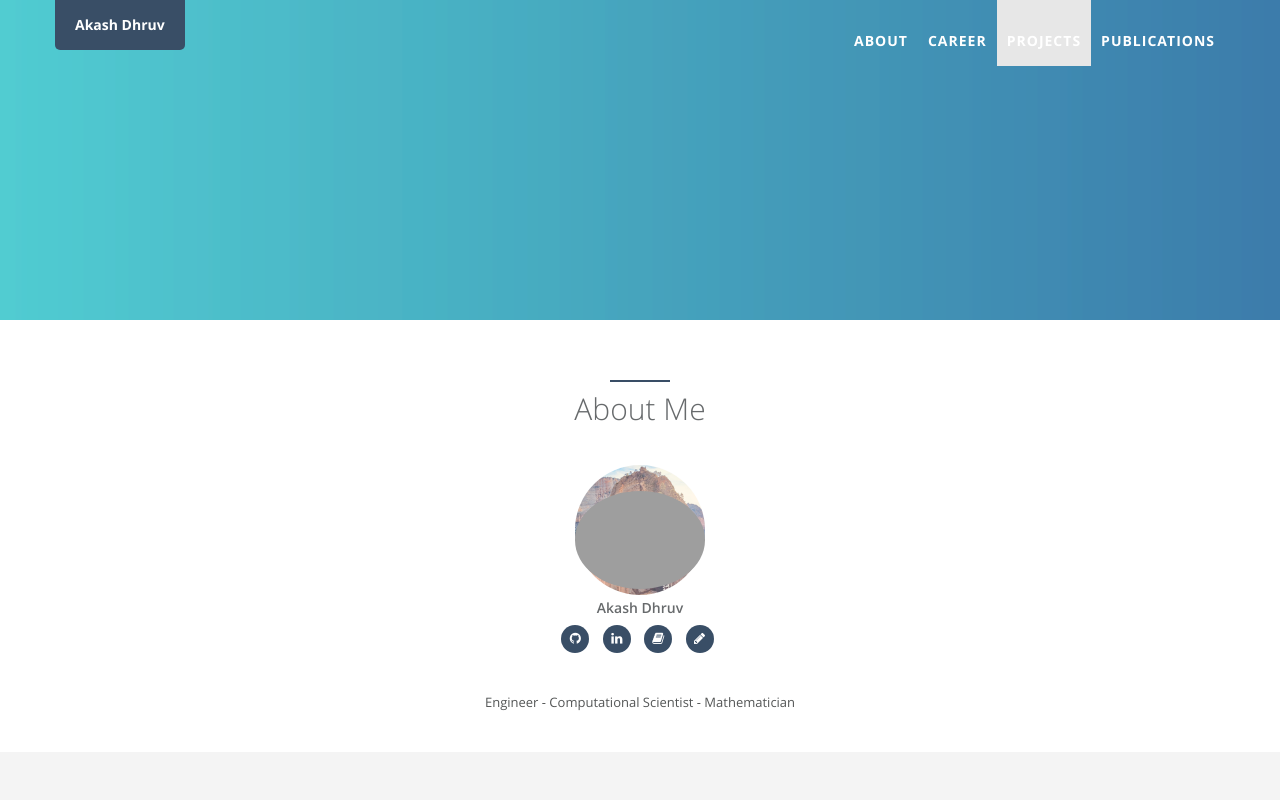
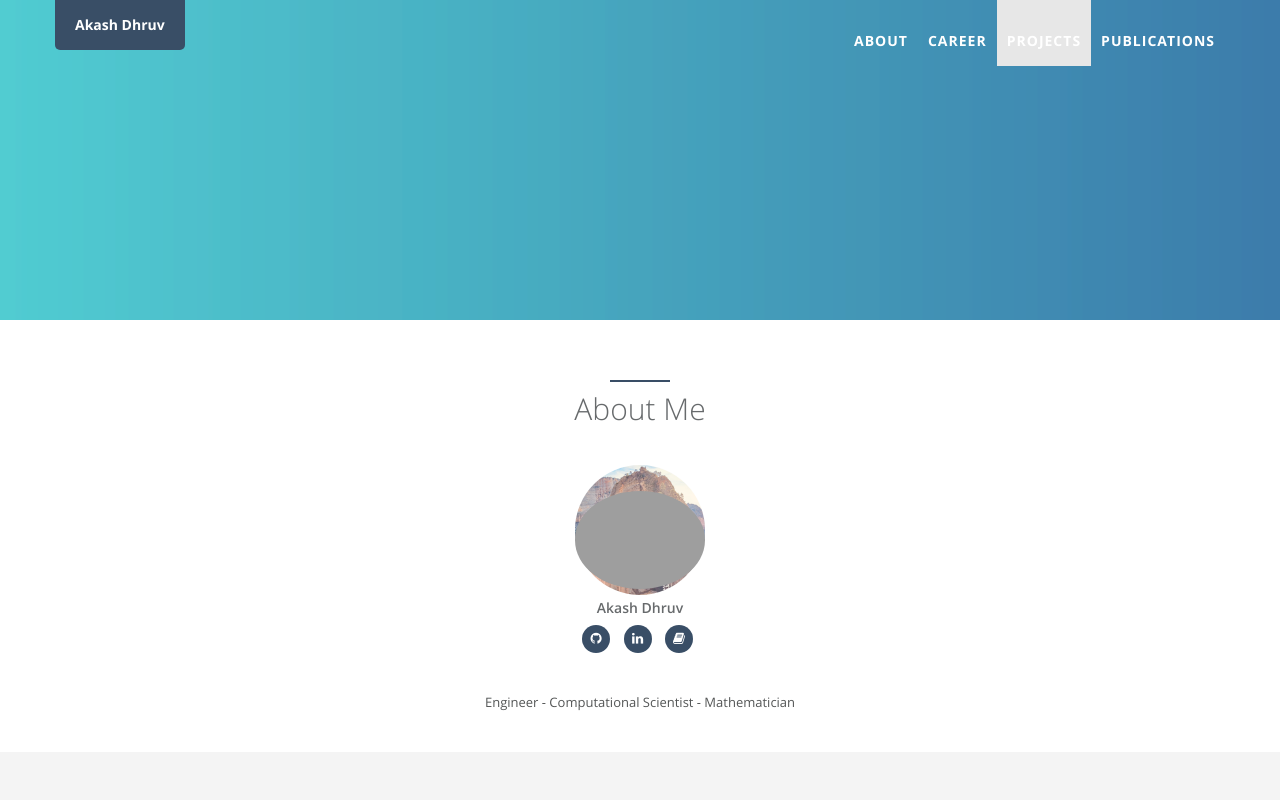
Before and after one commit to akashdhruv/akashdhruv.github.io, a website: page index.html in a window 1280 px wide. Shown: the top 800 px of the page. Drawn offline with Linux system fonts and the light colour scheme; no server answers; grey boxes are pictures that could not be loaded.

Commit message:
update index

```diff
--- a/index.html
+++ b/index.html
@@ -132,7 +132,6 @@
 
 
                     <li><a href="/pub/"><i class="fa fa-book"></a></i></li>
-                    <li><a href="/blog/"><i class="fa fa-pencil"></a></i></li>
                 </ul>
         </div>
      </div>
```
